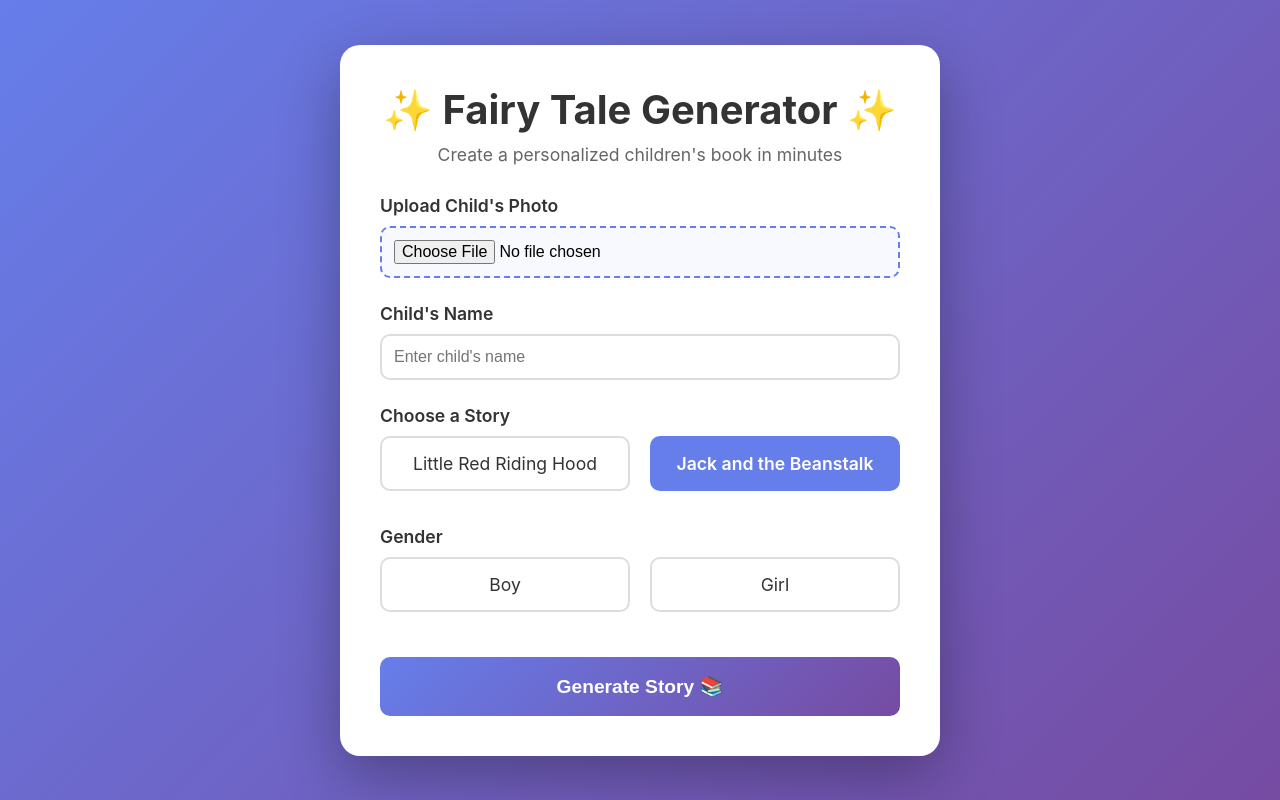
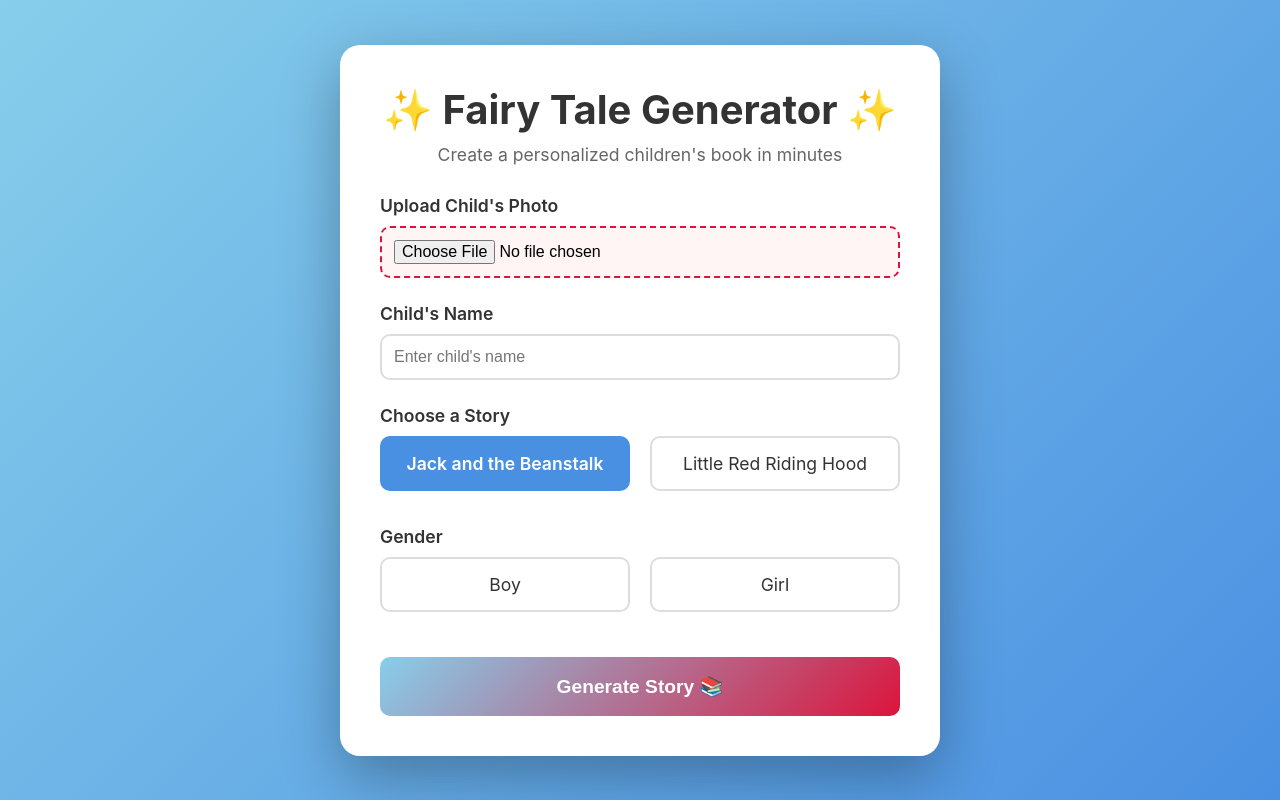
Before and after one commit to mberkowi8/Fairytale-MVP, a Flask app: page / in a window 1280 px wide, after a click on "Jack and the Beanstalk". Run offline with Flask 3, Linux system fonts and the light colour scheme.

Commit message:
fixing the facial replacement prompt to specify to only change the face of the main character; also changing color scheme of main page

```diff
--- a/app.py
+++ b/app.py
@@ -217,11 +217,12 @@ def add_text_to_image(source_img, text):
     return result_img
 
 
-def generate_page_with_ai(template_img, child_img_path, page_text, char_description):
+def generate_page_with_ai(template_img, child_img_path, page_text, char_description, story_type):
     """
     Generate a complete page with child's face and text overlay using GPT Image editing.
     Compatible with OpenAI Python SDK v2.7.1.
     Includes detailed logging for progress tracking.
+    Now targets specific character by name to avoid editing other characters' faces.
     """
     if not openai_client or not USE_DALLE_GENERATION:
         logger.info("Using fallback text overlay (DALL-E disabled or unavailable)")
@@ -249,17 +250,23 @@ def generate_page_with_ai(template_img, child_img_path, page_text, char_descript
         )
         template_work.save(temp_template_path, 'PNG')
 
-        # Build prompt
-        prompt = f"""Replace the character's face with a face matching this description: {char_description}.
-Maintain the exact same pose, expression, and style as the original image.
-Keep all other elements identical.
+        # Determine character name based on story type
+        character_name = STORY_TEMPLATES[story_type]['character_name']
+
+        # Build prompt with specific character targeting
+        prompt = f"""IMPORTANT: Only replace the face of the MAIN CHARACTER ({character_name}) in this image.
+Do NOT modify any other characters' faces - leave grandmothers, wolves, giants, mothers, and all other characters exactly as they are.
+
+Replace ONLY {character_name}'s face with a face matching this description: {char_description}.
+Maintain {character_name}'s exact same pose, facial expression, and style as the original image.
+Keep all other elements and all other characters identical.
 
 Additionally, overlay the following text at the TOP of the image:
 {page_text}
 
 Don't block out any of the image. Just make sure the text color is easily legible over the image."""
 
-        logger.info("Running GPT Image edit for page prompt...")
+        logger.info(f"Running GPT Image edit for {character_name} on page...")
 
         # ✅ Correct API for OpenAI Python SDK v2.7.1
         with open(temp_template_path, "rb") as img_file:
@@ -277,7 +284,7 @@ Don't block out any of the image. Just make sure the text color is easily legibl
 
         os.remove(temp_template_path)
 
-        logger.info("✅ GPT Image edit completed successfully for this page.")
+        logger.info(f"✅ GPT Image edit completed successfully for {character_name}.")
         return edited_img.convert('RGB')
 
     except Exception as e:
@@ -354,7 +361,8 @@ def generate_book_async(session_id, image_path, story_type, gender, child_name):
             cover_img,
             image_path,
             cover_text,
-            character_description
+            character_description,
+            story_type
         )
         images_for_pdf.append(cover_with_face_and_text)
 
@@ -378,7 +386,8 @@ def generate_book_async(session_id, image_path, story_type, gender, child_name):
                     template_img,
                     image_path,
                     page_text,
-                    character_description
+                    character_description,
+                    story_type
                 )
                 images_for_pdf.append(complete_page)
             else:
--- a/templates/index.html
+++ b/templates/index.html
@@ -13,7 +13,7 @@
 
         body {
             font-family: -apple-system, BlinkMacSystemFont, 'Segoe UI', Roboto, Oxygen, Ubuntu, Cantarell, sans-serif;
-            background: linear-gradient(135deg, #667eea 0%, #764ba2 100%);
+            background: linear-gradient(135deg, #87CEEB 0%, #4A90E2 100%);
             min-height: 100vh;
             padding: 20px;
             display: flex;
@@ -59,16 +59,16 @@
         input[type="file"] {
             width: 100%;
             padding: 12px;
-            border: 2px dashed #667eea;
+            border: 2px dashed #DC143C;
             border-radius: 10px;
-            background: #f8f9ff;
+            background: #FFF5F5;
             cursor: pointer;
             font-size: 1em;
         }
 
         input[type="file"]:hover {
-            background: #f0f2ff;
-            border-color: #764ba2;
+            background: #FFE5E5;
+            border-color: #B01030;
         }
 
         .radio-group {
@@ -99,20 +99,32 @@
         }
 
         .radio-option input[type="radio"]:checked + label {
-            border-color: #667eea;
-            background: #667eea;
+            border-color: #DC143C;
+            background: #DC143C;
             color: white;
             font-weight: 600;
         }
 
         .radio-option label:hover {
-            border-color: #764ba2;
+            border-color: #87CEEB;
+        }
+
+        /* Blue styling for story selection buttons */
+        .story-selection .radio-option input[type="radio"]:checked + label {
+            border-color: #4A90E2;
+            background: #4A90E2;
+            color: white;
+            font-weight: 600;
+        }
+
+        .story-selection .radio-option label:hover {
+            border-color: #87CEEB;
         }
 
         .submit-btn {
             width: 100%;
             padding: 18px;
-            background: linear-gradient(135deg, #667eea 0%, #764ba2 100%);
+            background: linear-gradient(135deg, #87CEEB 0%, #DC143C 100%);
             color: white;
             border: none;
             border-radius: 10px;
@@ -125,7 +137,7 @@
 
         .submit-btn:hover:not(:disabled) {
             transform: translateY(-2px);
-            box-shadow: 0 10px 20px rgba(102, 126, 234, 0.4);
+            box-shadow: 0 10px 20px rgba(220, 20, 60, 0.4);
         }
 
         .submit-btn:disabled {
@@ -137,7 +149,7 @@
             display: none;
             margin-top: 30px;
             padding: 20px;
-            background: #f8f9ff;
+            background: #F0F8FF;
             border-radius: 10px;
         }
 
@@ -156,7 +168,7 @@
 
         .progress-bar {
             height: 100%;
-            background: linear-gradient(90deg, #667eea 0%, #764ba2 100%);
+            background: linear-gradient(90deg, #87CEEB 0%, #DC143C 100%);
             width: 0%;
             transition: width 0.3s;
             border-radius: 15px;
@@ -252,14 +264,14 @@
 
             <div class="form-group">
                 <label>Choose a Story</label>
-                <div class="radio-group">
+                <div class="radio-group story-selection">
+                    <div class="radio-option">
+                        <input type="radio" id="jack" name="story_type" value="jack_and_the_beanstalk" required>
+                        <label for="jack">Jack and the Beanstalk</label>
+                    </div>
                     <div class="radio-option">
                         <input type="radio" id="lrrh" name="story_type" value="little_red_riding_hood" required>
                         <label for="lrrh">Little Red Riding Hood</label>
-                    </div>
-                    <div class="radio-option">
-                        <input type="radio" id="jack" name="story_type" value="jack_and_the_beanstalk" required>
-                        <label for="jack">Jack and the Beanstalk</label>
                     </div>
                 </div>
             </div>
```
